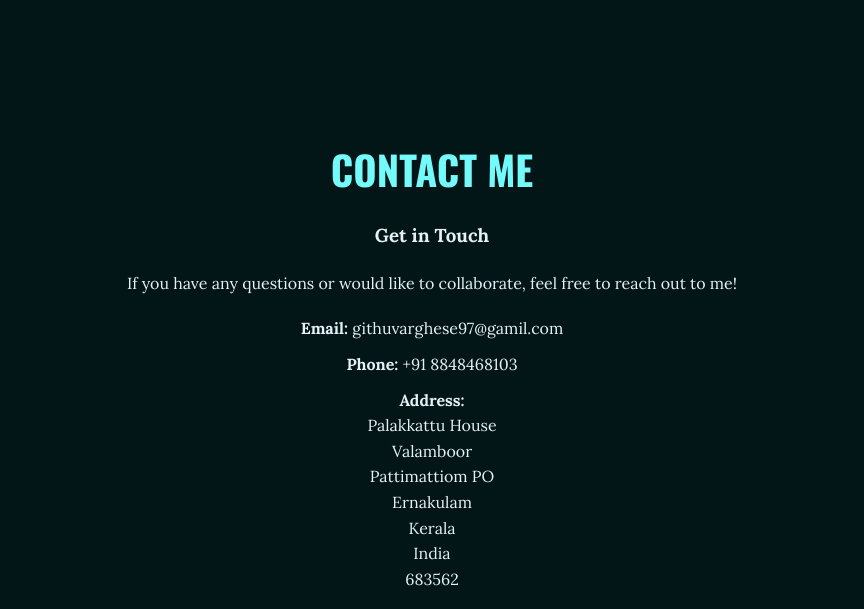
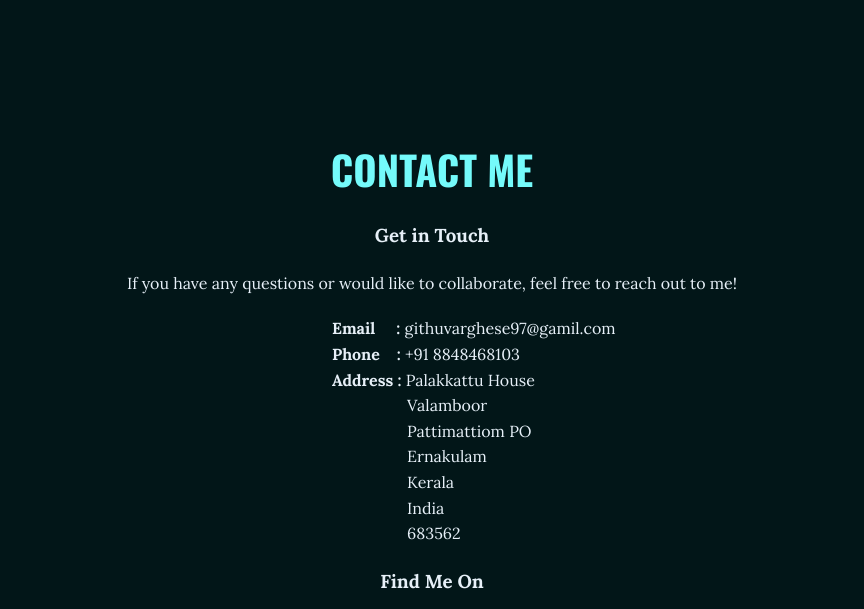
Before and after one commit to Githugo4/profile-portfolio, a plain HTML site: page index.html in a window 1280 px wide. Shown: the part 2458-3067 px from the top of the page, without its empty margins (208-1072 px from the left). Drawn offline with nearby package versions, Linux system fonts and the light colour scheme.

Commit message:
contact edit

```diff
--- a/css/profile_portfolio.css
+++ b/css/profile_portfolio.css
@@ -354,10 +354,15 @@ body {
 .contact-details {
   list-style: none;
   padding: 0;
+  text-align: left;
 }
 
 .contact-details li {
-  margin-bottom: 10px;
+  /* margin-bottom: 10px; */
+  padding-left: 500px;
+}
+.address-line{
+  padding-left: 75px;
 }
 
 .social-media {
--- a/index.html
+++ b/index.html
@@ -107,10 +107,10 @@
         <h3>Get in Touch</h3>
         <p>If you have any questions or would like to collaborate, feel free to reach out to me!</p>
         <ul class="contact-details">
-          <li><strong>Email:</strong> githuvarghese97@gamil.com</li>
-          <li><strong>Phone:</strong> +91 8848468103</li>
-          <li><strong>Address:</strong>
-            <div class="address-line">Palakkattu House</div>
+          <li><strong>Email&nbsp;&nbsp;&nbsp;&nbsp;&nbsp;:</strong> githuvarghese97@gamil.com</li>
+          <li><strong>Phone&nbsp;&nbsp;&nbsp;&nbsp;:</strong> +91 8848468103</li>
+          <li><strong>Address&nbsp;:</strong> Palakkattu House
+            <!-- <div class="address-line">Palakkattu House</div> -->
             <div class="address-line">Valamboor</div>
             <div class="address-line">Pattimattiom PO</div>
             <div class="address-line">Ernakulam</div>
@@ -130,7 +130,5 @@
       </div>
     </div>
   </section>
-
-
 </body>
 </html>
```
